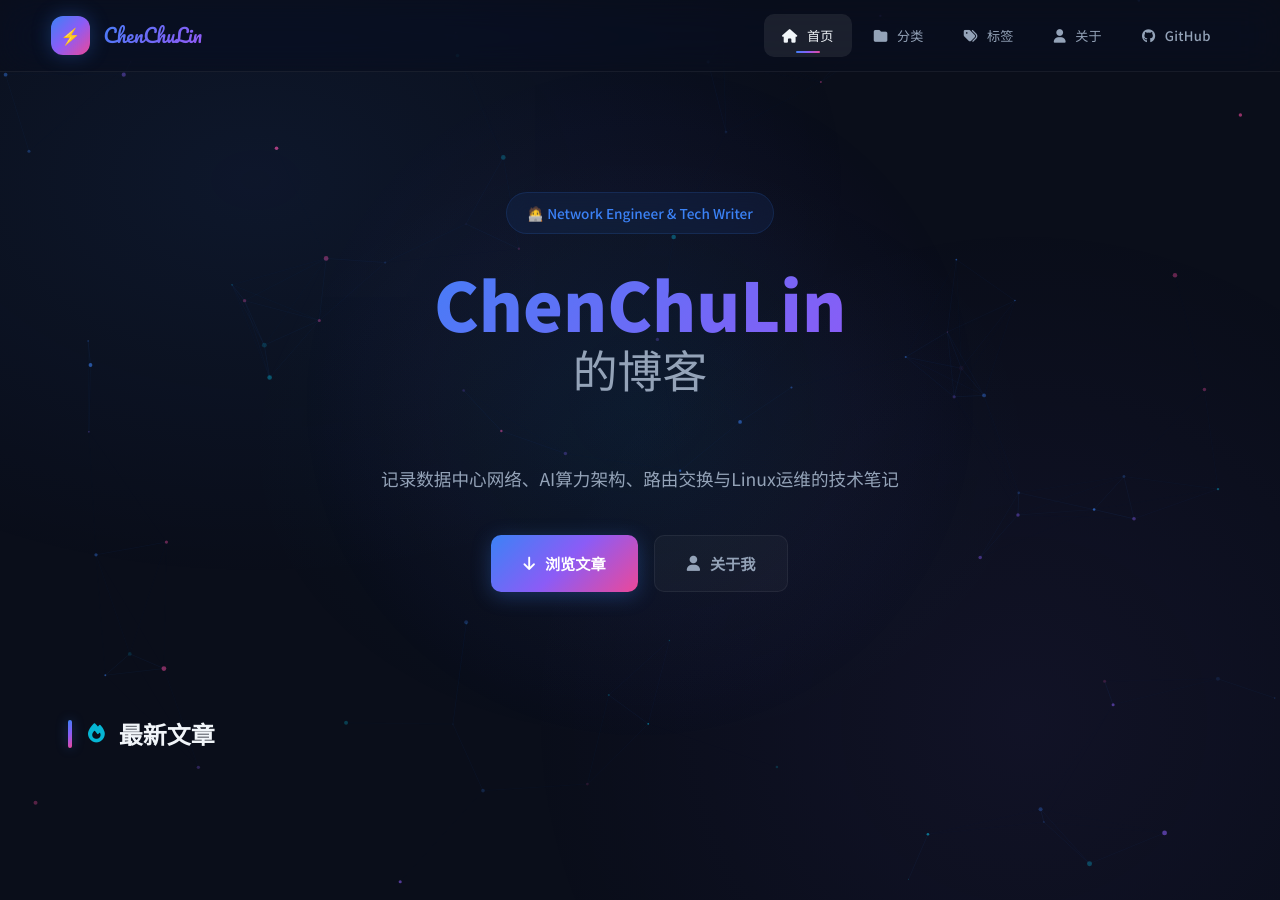
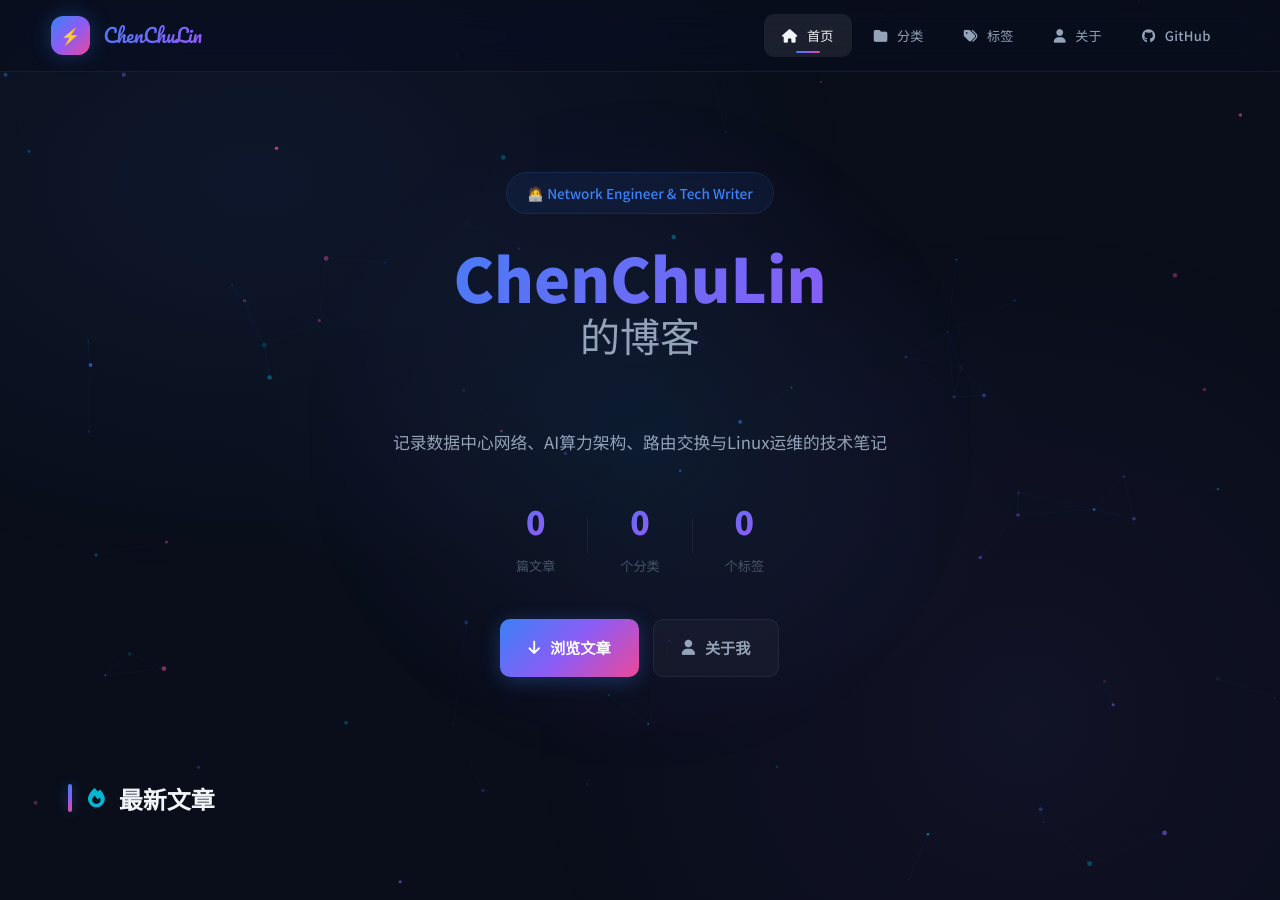
Before and after one commit to cxy-yao/blog, a Jekyll site: the page built from index.md, in a window 1280 px wide and 900 px high. Built offline with Jekyll 4.4.1, drawn with Linux system fonts in a browser that asks for light colours.

Commit message:
revert: 撤销首页布局修改，恢复原版

```diff
--- a/_layouts/home.html
+++ b/_layouts/home.html
@@ -15,7 +15,6 @@ layout: default
             <span class="typing-cursor">|</span>
         </div>
         <p class="hero-desc">记录数据中心网络、AI算力架构、路由交换与Linux运维的技术笔记</p>
-        {% if site.posts.size > 0 %}
         <div class="hero-stats">
             <div class="stat-item">
                 <span class="stat-num">{{ site.posts.size }}</span>
@@ -32,7 +31,6 @@ layout: default
                 <span class="stat-label">个标签</span>
             </div>
         </div>
-        {% endif %}
         <div class="hero-actions">
             <a href="#posts" class="btn-primary"><i class="fas fa-arrow-down"></i> 浏览文章</a>
             <a href="/about/" class="btn-secondary"><i class="fas fa-user"></i> 关于我</a>
@@ -43,8 +41,8 @@ layout: default
 <style>
 /* ─── Hero Section ─── */
 .hero {
-    text-align: center; padding: 80px 0 100px; position: relative;
-    min-height: 60vh; display: flex; align-items: center; justify-content: center;
+    text-align: center; padding: 60px 0 80px; position: relative;
+    min-height: 55vh; display: flex; align-items: center; justify-content: center;
 }
 .hero-bg-glow {
     position: absolute; top: 50%; left: 50%; transform: translate(-50%, -50%);
@@ -57,11 +55,11 @@ layout: default
     display: inline-block; padding: 8px 20px; border-radius: 24px;
     background: rgba(59,130,246,0.08); border: 1px solid rgba(59,130,246,0.15);
     color: var(--accent-blue); font-size: 0.85rem; font-weight: 500;
-    margin-bottom: 32px; backdrop-filter: blur(10px);
+    margin-bottom: 28px; backdrop-filter: blur(10px);
     animation: fade-in-up 0.6s ease forwards;
 }
 .hero-title {
-    font-size: clamp(2.5rem, 6vw, 4.2rem); font-weight: 900; line-height: 1.1; margin-bottom: 16px;
+    font-size: 3.8rem; font-weight: 900; line-height: 1.15; margin-bottom: 20px;
     animation: fade-in-up 0.6s ease 0.1s forwards; opacity: 0;
 }
 .hero-title-line {
@@ -71,12 +69,12 @@ layout: default
     background-clip: text; animation: gradient-shift 6s ease infinite;
 }
 .hero-title-sub {
-    display: block; font-size: clamp(1.5rem, 3.5vw, 2.8rem); font-weight: 300; color: var(--text-secondary);
-    -webkit-text-fill-color: var(--text-secondary); margin-top: 4px;
+    display: block; font-size: 2.5rem; font-weight: 300; color: var(--text-secondary);
+    -webkit-text-fill-color: var(--text-secondary);
 }
 .hero-typing {
-    font-family: var(--font-mono); font-size: 1.15rem; color: var(--accent-cyan);
-    margin-bottom: 24px; height: 1.6em; display: flex; align-items: center; justify-content: center;
+    font-family: var(--font-mono); font-size: 1.1rem; color: var(--accent-cyan);
+    margin-bottom: 20px; height: 1.6em; display: flex; align-items: center; justify-content: center;
     animation: fade-in-up 0.6s ease 0.2s forwards; opacity: 0;
 }
 .typing-cursor {
@@ -85,13 +83,13 @@ layout: default
 }
 @keyframes blink { 0%, 100% { opacity: 1; } 50% { opacity: 0; } }
 .hero-desc {
-    color: var(--text-secondary); font-size: clamp(0.95rem, 1.5vw, 1.1rem); line-height: 1.8;
-    margin-bottom: 40px; max-width: 520px; margin-left: auto; margin-right: auto;
+    color: var(--text-secondary); font-size: 1.05rem; line-height: 1.8;
+    margin-bottom: 36px; max-width: 520px; margin-left: auto; margin-right: auto;
     animation: fade-in-up 0.6s ease 0.3s forwards; opacity: 0;
 }
 .hero-stats {
     display: flex; align-items: center; justify-content: center; gap: 32px;
-    margin-bottom: 44px; animation: fade-in-up 0.6s ease 0.4s forwards; opacity: 0;
+    margin-bottom: 40px; animation: fade-in-up 0.6s ease 0.4s forwards; opacity: 0;
 }
 .stat-item { text-align: center; }
 .stat-num {
@@ -103,11 +101,11 @@ layout: default
 .stat-label { font-size: 0.82rem; color: var(--text-muted); font-weight: 500; }
 .stat-divider { width: 1px; height: 36px; background: var(--glass-border); }
 .hero-actions {
-    display: flex; gap: 16px; justify-content: center;
+    display: flex; gap: 14px; justify-content: center;
     animation: fade-in-up 0.6s ease 0.5s forwards; opacity: 0;
 }
 .btn-primary, .btn-secondary {
-    display: inline-flex; align-items: center; gap: 10px; padding: 14px 32px;
+    display: inline-flex; align-items: center; gap: 10px; padding: 14px 28px;
     border-radius: var(--radius-sm); font-weight: 600; font-size: 0.95rem;
     text-decoration: none !important; transition: var(--transition); cursor: pointer;
 }
@@ -135,19 +133,18 @@ layout: default
 /* ─── Posts Grid ─── */
 .posts-section { padding-top: 20px; }
 .posts-grid {
-    display: grid; grid-template-columns: repeat(auto-fill, minmax(340px, 1fr));
+    display: grid; grid-template-columns: repeat(auto-fill, minmax(360px, 1fr));
     gap: 24px; margin-bottom: 60px;
-    transition: gap 0.3s ease;
 }
 
 @media (max-width: 768px) {
-    .hero { min-height: auto; padding: 60px 0 80px; }
-    .hero-title { font-size: clamp(2rem, 5vw, 2.8rem); }
-    .hero-title-sub { font-size: clamp(1.3rem, 3.5vw, 1.6rem); }
+    .hero-title { font-size: 2.4rem; }
+    .hero-title-sub { font-size: 1.5rem; }
     .hero-stats { gap: 20px; }
     .stat-num { font-size: 1.6rem; }
     .hero-actions { flex-direction: column; align-items: center; }
     .posts-grid { grid-template-columns: 1fr; }
+    .hero { min-height: auto; padding: 40px 0 60px; }
 }
 </style>
 
```
